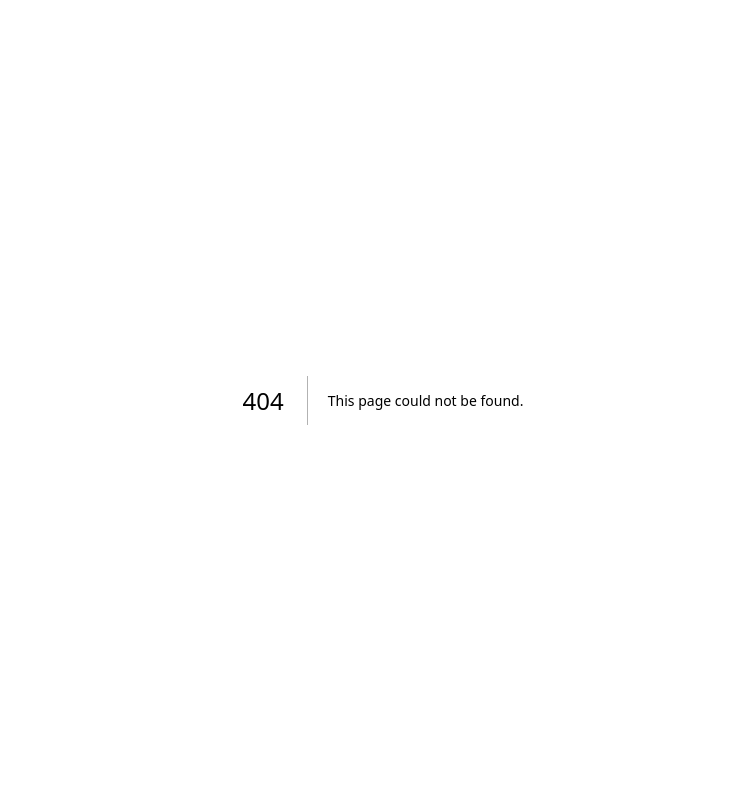
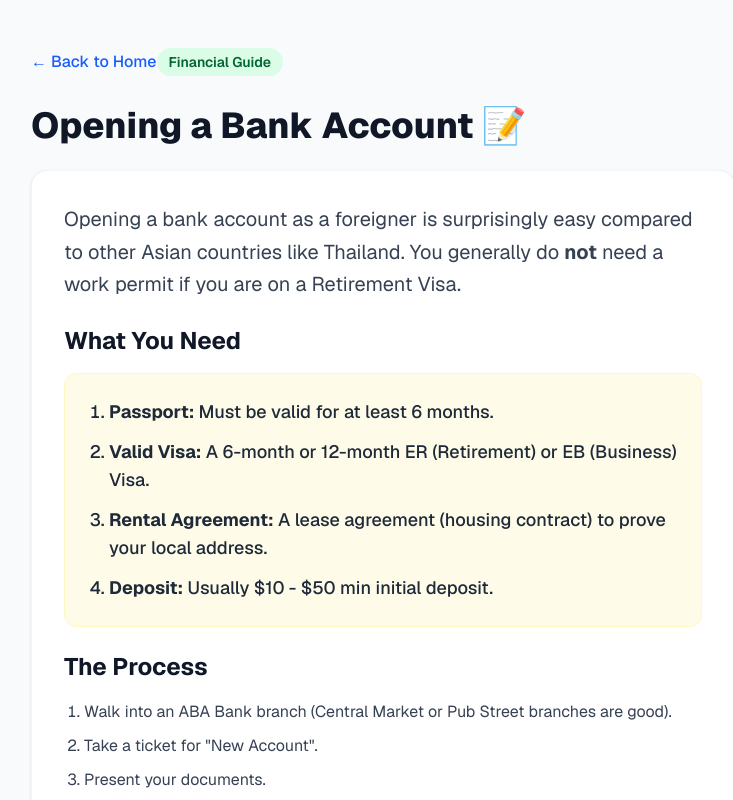
Before and after one commit to theikbhal/retire-in-cambodia, a Next.js app in the folder web/: page /open-account in a window 1280 px wide. Before the commit this address had no page. Shown: the top 800 px of the page, without its empty margins (257-990 px from the left). Built offline with nearby package versions, Linux system fonts and the light colour scheme.

Commit message:
atms bnaking open acocunt

```diff
--- /dev/null
+++ b/web/app/atms/page.tsx
@@ -0,0 +1,52 @@
+import React from 'react';
+import Link from 'next/link';
+
+export const metadata = {
+    title: 'ATMs in Siem Reap | Cash Withdrawal',
+    description: 'How to use ATMs in Siem Reap. Fees, limits, and USD vs Riel.',
+};
+
+export default function AtmPage() {
+    return (
+        <main className="min-h-screen bg-gray-50 text-gray-900 font-sans">
+            <div className="max-w-3xl mx-auto py-12 px-4 sm:px-6 lg:px-8">
+                <Link href="/" className="text-blue-600 hover:text-blue-800 font-medium mb-8 inline-block">
+                    ← Back to Home
+                </Link>
+                <h1 className="text-4xl font-extrabold mb-6">ATMs & Cash 🏧</h1>
+
+                <div className="bg-white p-8 rounded-2xl shadow-sm border border-gray-100 mb-8">
+                    <div className="space-y-6">
+                        <div>
+                            <h2 className="text-2xl font-bold text-gray-900 mb-3">USD vs Riel</h2>
+                            <p className="text-gray-700 mb-2">
+                                Cambodia uses two currencies. Most ATMs dispense <strong>US Dollars ($)</strong>.
+                            </p>
+                            <p className="text-gray-600 text-sm italic">
+                                Note: Recently, there is a push to use more Riel. Some ATMs now allow you to choose.
+                                Small change (under $1 or $5) is always given in Riel.
+                            </p>
+                        </div>
+
+                        <div className="bg-red-50 p-6 rounded-xl border border-red-100">
+                            <h2 className="text-xl font-bold text-red-900 mb-3">⚠️ Withdrawal Fees</h2>
+                            <p className="text-red-800 mb-2">
+                                <strong>International Cards:</strong> If you use your UK/Aus/US card, local ATMs charge a fee of <strong>$4 - $6 per transaction</strong>.
+                            </p>
+                            <p className="text-red-800 text-sm font-bold">
+                                Tip: Open a local ABA account and transfer money in bulk (via Wise or SWIFT) to avoid paying $5 every time you need lunch money.
+                            </p>
+                        </div>
+
+                        <div>
+                            <h2 className="text-2xl font-bold text-gray-900 mb-3">Availability</h2>
+                            <p className="text-gray-700">
+                                ATMs are everywhere in Siem Reap. Every bank branch, most larger hotels, and many supermarkets have them. You will never be far from one.
+                            </p>
+                        </div>
+                    </div>
+                </div>
+            </div>
+        </main>
+    );
+}
--- /dev/null
+++ b/web/app/banking/page.tsx
@@ -0,0 +1,48 @@
+import React from 'react';
+import Link from 'next/link';
+
+export const metadata = {
+    title: 'Banking in Siem Reap | ABA & ACLEDA',
+    description: 'A guide to the major banks in Siem Reap. Why ABA Bank is the top choice for expats.',
+};
+
+export default function BankingPage() {
+    return (
+        <main className="min-h-screen bg-gray-50 text-gray-900 font-sans">
+            <div className="max-w-3xl mx-auto py-12 px-4 sm:px-6 lg:px-8">
+                <Link href="/" className="text-blue-600 hover:text-blue-800 font-medium mb-8 inline-block">
+                    ← Back to Home
+                </Link>
+                <div className="flex items-center gap-3 mb-6">
+                    <span className="text-4xl">🏦</span>
+                    <h1 className="text-4xl font-extrabold">Banking in Siem Reap</h1>
+                </div>
+
+                <div className="bg-white p-8 rounded-2xl shadow-sm border border-gray-100 mb-8">
+                    <h2 className="text-2xl font-bold text-gray-900 mb-4">The Best Bank for Expats: ABA</h2>
+                    <p className="text-gray-700 leading-relaxed mb-6">
+                        Almost every expat and retiree in Cambodia uses <strong>ABA Bank</strong>. Their mobile app is widely considered one of the best banking apps in the world (even better than Western banks).
+                    </p>
+
+                    <div className="space-y-4">
+                        <div className="bg-blue-50 p-4 rounded-xl border border-blue-100">
+                            <h3 className="font-bold text-blue-900 mb-1">Why ABA?</h3>
+                            <ul className="list-disc pl-5 text-sm text-blue-800 space-y-1">
+                                <li><strong>QR Payments:</strong> You can pay for everything (coffee, tuk-tuks, groceries) by scanning a QR code. Cash is becoming less common.</li>
+                                <li><strong>English Support:</strong> Staff speak excellent English.</li>
+                                <li><strong>USD Accounts:</strong> You can hold your money in US Dollars.</li>
+                            </ul>
+                        </div>
+
+                        <div className="bg-gray-50 p-4 rounded-xl border border-gray-100">
+                            <h3 className="font-bold text-gray-900 mb-1">Other Options</h3>
+                            <p className="text-sm text-gray-600">
+                                <strong>ACLEDA</strong> and <strong>J Trust Royal</strong> are also reliable, but ABA dominates the daily payment market.
+                            </p>
+                        </div>
+                    </div>
+                </div>
+            </div>
+        </main>
+    );
+}
--- /dev/null
+++ b/web/app/open-account/page.tsx
@@ -0,0 +1,48 @@
+import React from 'react';
+import Link from 'next/link';
+
+export const metadata = {
+    title: 'Opening a Bank Account | For Retirees',
+    description: 'How retirees from the UK, Australia, and US can open a local bank account in Cambodia.',
+};
+
+export default function OpenAccountPage() {
+    return (
+        <main className="min-h-screen bg-gray-50 text-gray-900 font-sans">
+            <div className="max-w-3xl mx-auto py-12 px-4 sm:px-6 lg:px-8">
+                <Link href="/" className="text-blue-600 hover:text-blue-800 font-medium mb-8 inline-block">
+                    ← Back to Home
+                </Link>
+                <span className="inline-block py-1 px-3 rounded-full bg-green-100 text-green-800 text-sm font-semibold mb-4">
+                    Financial Guide
+                </span>
+                <h1 className="text-4xl font-extrabold mb-6">Opening a Bank Account 📝</h1>
+
+                <div className="bg-white p-8 rounded-2xl shadow-sm border border-gray-100 mb-8">
+                    <p className="text-xl text-gray-700 leading-relaxed mb-6">
+                        Opening a bank account as a foreigner is surprisingly easy compared to other Asian countries like Thailand. You generally do <strong>not</strong> need a work permit if you are on a Retirement Visa.
+                    </p>
+
+                    <h2 className="text-2xl font-bold text-gray-900 mb-4">What You Need</h2>
+                    <div className="bg-yellow-50 p-6 rounded-xl border border-yellow-100 mb-6">
+                        <ul className="list-decimal pl-5 space-y-3 text-lg text-gray-800 font-medium">
+                            <li><strong>Passport:</strong> Must be valid for at least 6 months.</li>
+                            <li><strong>Valid Visa:</strong> A 6-month or 12-month ER (Retirement) or EB (Business) Visa.</li>
+                            <li><strong>Rental Agreement:</strong> A lease agreement (housing contract) to prove your local address.</li>
+                            <li><strong>Deposit:</strong> Usually $10 - $50 min initial deposit.</li>
+                        </ul>
+                    </div>
+
+                    <h2 className="text-2xl font-bold text-gray-900 mb-4">The Process</h2>
+                    <ol className="list-decimal pl-5 space-y-2 text-gray-700 leading-relaxed">
+                        <li>Walk into an ABA Bank branch (Central Market or Pub Street branches are good).</li>
+                        <li>Take a ticket for "New Account".</li>
+                        <li>Present your documents.</li>
+                        <li>Download the app and get setup instantly.</li>
+                        <li><strong>Card:</strong> You usually get your Visa/Mastercard debit card immediately or within 3-5 days.</li>
+                    </ol>
+                </div>
+            </div>
+        </main>
+    );
+}
--- a/web/app/page.tsx
+++ b/web/app/page.tsx
@@ -53,6 +53,9 @@ const ADDITIONAL_PAGES = [
   { href: '/fun', label: '🎉 Live Life Fun', description: 'The "Sabay" culture' },
   { href: '/living-life', label: '🌱 Actually Living Life', description: 'Existing vs Living' },
   { href: '/utilities', label: '⚡ Utilities', description: 'Electricity costs & Water' },
+  { href: '/banking', label: '🏦 Banking Guide', description: 'ABA Bank & managing money' },
+  { href: '/open-account', label: '📝 Open Bank Account', description: 'Requirements for retirees' },
+  { href: '/atms', label: '🏧 ATMs & Cash', description: 'Fees & USD vs Riel' },
   { href: '/internet', label: '📶 Internet & Mobile', description: 'SIMs, WiFi, & Cafes' },
   { href: '/scooters', label: '🛵 Scooters', description: 'Rent vs Buy & Safety' },
   { href: '/peaceful', label: '🍃 A Peaceful Life', description: 'Escaping the rat race' },
```
